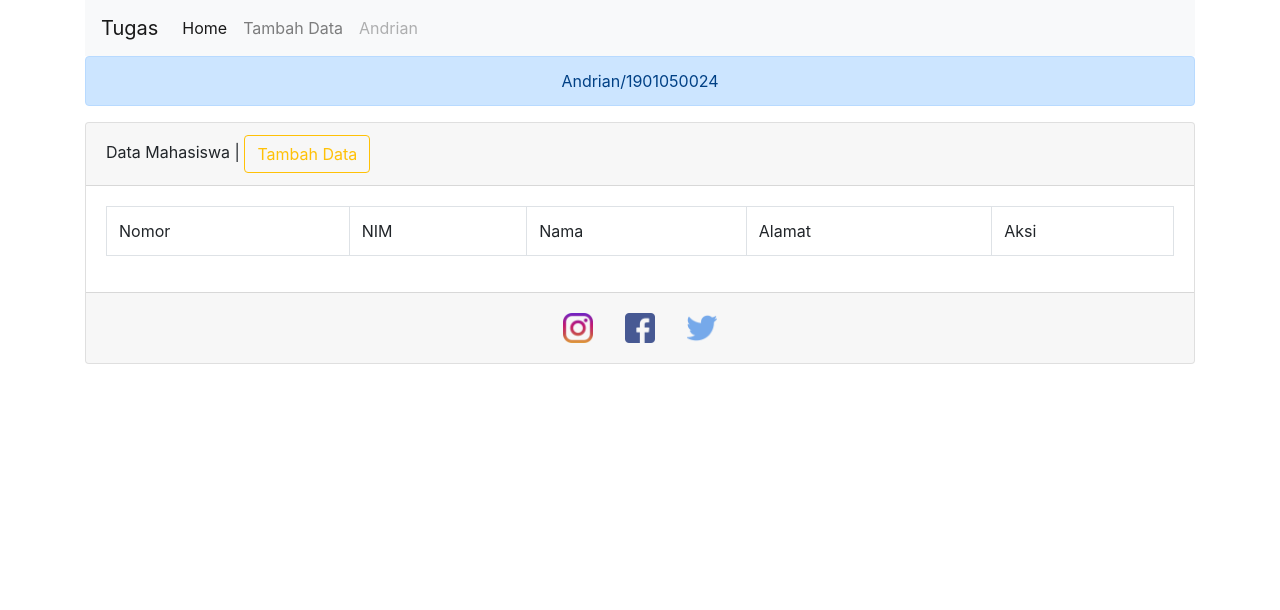
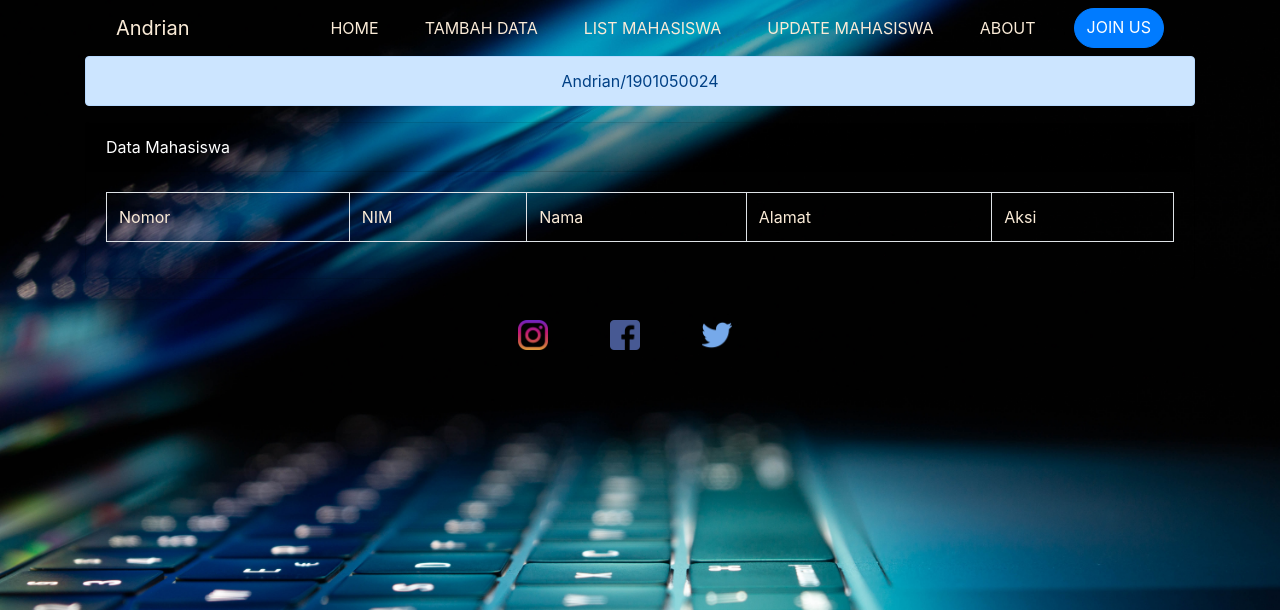
Before and after one commit to Andrian17/web-lanjut-si-2020, a CodeIgniter app: page /web-lanjut-si-2020/index.php/Mahasiswa in a window 1280 px wide. Shown: the top 610 px of the page. Run offline with CodeIgniter, Linux system fonts and the light colour scheme; data that the repository does not hold is empty.

Commit message:
Menambahkan fungsi Update

```diff
--- a/application/controllers/Mahasiswa.php
+++ b/application/controllers/Mahasiswa.php
@@ -10,14 +10,16 @@ class Mahasiswa extends CI_Controller
 
   public function index(){
 
-    //$data['tbl_mahasiswa'] = $this->db->get('mahasiswa')->result();
-
     $data['tbl_mahasiswa'] = $this->m_mhs->getAll();
+    $this->load->view('Head_Footer/Head');
     $this->load->view('mahasiswa/v_index',$data);
+    $this->load->view('Head_Footer/footer');
 
   }
   public function tambah(){
+    $this->load->view('Head_Footer/Head');
   	$this->load->view('mahasiswa/v_formAdd');
+    $this->load->view('Head_Footer/footer');
   }
   public function proses_tambah(){
     $NIM = $this->input->post('t_nim');
@@ -25,6 +27,7 @@ class Mahasiswa extends CI_Controller
     $alamat = $this->input->post('t_alamat');
 
     $dataInput = [
+
       'NIM' => $NIM,
       'nama' => $nama,
       'alamat' => $alamat
@@ -36,7 +39,9 @@ class Mahasiswa extends CI_Controller
   public function edit($ID)
   {
     $dataInput['tbl_mahasiswa'] = $this->m_mhs->getById($ID);
+    $this->load->view('Head_Footer/Head');
     $this->load->view('mahasiswa/v_edit',$dataInput);
+    $this->load->view('Head_Footer/footer');
   }
 
   public function update()
--- a/application/models/m_mhs.php
+++ b/application/models/m_mhs.php
@@ -14,11 +14,11 @@ class m_mhs extends CI_Model
 
 	public function m_Add($dataInput){
 		//insert into value
-		$this->db->insert($this->table, $dataInput);
+		return $this->db->insert($this->table, $dataInput);
 	}
 	public function getById($ID)
 	{
-		return $this->db->get_where($this->table, ["ID" => $ID])->row();
+		return $this->db->get_where($this->table, ["ID" => $ID])->row_object();
 	}
 
 	public function update($dataInput, $ID)
@@ -27,10 +27,10 @@ class m_mhs extends CI_Model
 		//return $this->db->update($this->table, $data, array('kd_siswa' => $id));
 	}
 
-    public function delete($ID)
-    {
-        return $this->db->delete($this->table, array("ID" => $ID));
-    }
+	public function delete($ID)
+	{
+		return $this->db->delete($this->table, array("ID" => $ID));
+	}
 }
 
 
--- /dev/null
+++ b/application/views/Head_Footer/Head.php
@@ -0,0 +1,34 @@
+<!DOCTYPE html>
+<html>
+<head>
+	<title> </title>
+	<link rel="stylesheet" href="<?php echo base_url('assets/bootstrap/css/bootstrap.min.css') ?>">
+	<link rel="stylesheet" href="<?php echo base_url('assets/bootstrap/css/MyStyle.css') ?>">
+</head>
+
+<body class="bgbd ">
+	<div class="container">
+
+		<nav class="navbar navbar-expand-lg navbar-light">
+			<div class="container">
+				<a class="navbar-brand" href="#">Andrian</a>
+				<button class="navbar-toggler" type="button" data-toggle="collapse" data-target="#navbarNavAltMarkup"
+				aria-controls="navbarNavAltMarkup" aria-expanded="false" aria-label="Toggle navigation">
+				<span class="navbar-toggler-icon "></span>
+			</button>
+			<div class="collapse navbar-collapse" id="navbarNavAltMarkup">
+				<div class="navbar-nav ml-auto ">
+					<a class="nav-item nav-link active" href="<?php echo site_url('Mahasiswa') ?>">Home <span class="sr-only ">(current)</span></a>
+					<a class="nav-item nav-link" href="<?php echo site_url('Mahasiswa/tambah') ?>">Tambah Data </a>
+					<a class="nav-item nav-link" href="#">List Mahasiswa</a>
+					<a class="nav-item nav-link" href="#" tabindex="-1">Update Mahasiswa</a>
+					<a class="nav-item nav-link" href="#" tabindex="-1">About</a>
+					<a class="nav-item btn btn-primary tombol" href="" tabindex="-1">Join US</a>
+				</div>
+			</div>
+		</div>
+	</nav>
+
+	<div class="alert alert-primary" role="alert" align="center">
+		Andrian/1901050024
+	</div>
--- /dev/null
+++ b/application/views/Head_Footer/footer.php
@@ -0,0 +1,20 @@
+
+	<div class="card-footer bg-transparent mrgn">
+		<ul class="nav justify-content-center">
+			<li class="nav-item">
+				<a class="nav-link" href="https://www.instagram.com/andriancimen/" target="_blank"><img src="<?php echo base_url('assets/img/instagram.PNG') ?>"></a>
+			</li>
+			<li class="nav-item">
+				<a class="nav-link" href="https://www.instagram.com/andriancimen/" target="_blank"><img src="<?php echo base_url('assets/img/facebook.PNG') ?>"></a>
+			</li>
+			<li class="nav-item">
+				<a class="nav-link" href="https://www.instagram.com/andriancimen/" target="_blank"><img src="<?php echo base_url('assets/img/twitter.PNG') ?>" ></a>
+			</li>
+		</ul>
+	</div>
+</div>
+<script src="https://code.jquery.com/jquery-3.5.1.slim.min.js" integrity="sha384-DfXdz2htPH0lsSSs5nCTpuj/zy4C+OGpamoFVy38MVBnE+IbbVYUew+OrCXaRkfj" crossorigin="anonymous"></script>
+<script src="https://cdn.jsdelivr.net/npm/bootstrap@4.5.3/dist/js/bootstrap.bundle.min.js" integrity="sha384-ho+j7jyWK8fNQe+A12Hb8AhRq26LrZ/JpcUGGOn+Y7RsweNrtN/tE3MoK7ZeZDyx" crossorigin="anonymous"></script>
+
+</body>
+</html>
--- a/application/views/mahasiswa/v_index.php
+++ b/application/views/mahasiswa/v_index.php
@@ -1,50 +1,11 @@
-<!DOCTYPE html>
-<html>
-<head>
-	<title></title>
-	<link rel="stylesheet" href="<?php echo base_url('assets/bootstrap/css/bootstrap.min.css') ?>">
-	<script type="text/javascript">
-		function confirmation() {
-			var answer = confirm("Yakin Akan Menghapus Data Ini");
-		}
-	</script>
-</head>
-<body>
-	<div class="container">
 
-		<nav class="navbar navbar-expand-lg navbar-light bg-light">
-			<a class="navbar-brand" href="#">Tugas</a>
-			<button class="navbar-toggler" type="button" data-toggle="collapse" data-target="#navbarNav" aria-controls="navbarNav" aria-expanded="false" aria-label="Toggle navigation">
-				<span class="navbar-toggler-icon"></span>
-			</button>
-			<div class="collapse navbar-collapse" id="navbarNav">
-				<ul class="navbar-nav">
-					<li class="nav-item active">
-						<a class="nav-link" href="#">Home <span class="sr-only">(current)</span></a>
-					</li>
-					<li class="nav-item">
-						<a class="nav-link" href="#">Tambah Data</a>
-					</li>
-					<li class="nav-item">
-						<a class="nav-link disabled" href="#" tabindex="-1">Andrian</a>
-					</li>
-				</ul>
-			</div>
-		</nav>
-
-		<div class="alert alert-primary" role="alert" align="center">
-			Andrian/1901050024
-		</div>
-
-
-		<div class="card">
+<div class="card bg-transparent">
 	<div class="card-header">
-				Data Mahasiswa |
-				<a href="<?php echo site_url('Mahasiswa/tambah') ?>" class="btn btn-outline-warning">Tambah Data</a>
+		Data Mahasiswa
 	</div>
 	<div class="card-body">
 
-				<table class="table table-bordered">
+		<table class="table table-bordered clr">
 			<tr>
 				<td>Nomor</td>
 				<td>NIM</td>
@@ -62,8 +23,9 @@
 					<td><?= $key->nama ?></td>
 					<td><?= $key->alamat ?></td>
 					<td>
-								<a href="<?php echo site_url('Mahasiswa/edit/'); ?><?php echo $key->ID; ?>" class="btn btn-primary">Edit</a>
-								<a onclick="confirmation()" href="<?php echo site_url('Mahasiswa/delete/'); ?><?php echo $key->ID ?>" class="btn btn-danger">Delete</a>
+						<a href="<?php echo site_url('Mahasiswa/edit/'.$key->ID); ?>" class="btn btn-primary">Edit</a>
+						<a onclick="return confirm('Yakin Akan Menghapus?')"
+						href="<?= site_url('Mahasiswa/delete/'.$key->ID) ?>" class="btn btn-danger">Delete</a>
 					</td>
 				</tr>
 			<?php } ?>
@@ -72,21 +34,4 @@
 		</table>
 
 	</div>
-			<div class="card-footer text-muted">
-				<ul class="nav justify-content-center">
-					<li class="nav-item">
-						<a class="nav-link" href="https://www.instagram.com/andriancimen/" target="_blank"><img src="<?php echo base_url('assets/img/instagram.PNG') ?>" width="30px"></a>
-					</li>
-					<li class="nav-item">
-						<a class="nav-link" href="https://www.instagram.com/andriancimen/" target="_blank"><img src="<?php echo base_url('assets/img/facebook.PNG') ?>" width="30px"></a>
-					</li>
-					<li class="nav-item">
-						<a class="nav-link" href="https://www.instagram.com/andriancimen/" target="_blank"><img src="<?php echo base_url('assets/img/twitter.PNG') ?>" width="30px"></a>
-					</li>
-				</ul>
 </div>
-		</div>
-	</div>
-
-</body>
-</html>
--- /dev/null
+++ b/assets/bootstrap/css/MyStyle.css
@@ -0,0 +1,46 @@
+.mrgn{
+	margin: 20px;
+}
+.bgbd{
+	background-image: url('img/bg3.jpg');
+	color: white;
+	background-size: cover;
+	color: white !important;
+}
+
+.navbar-brand, .clr , .nav-link{
+	color: antiquewhite !important;
+}
+
+.nav-link{
+	margin-right: 30px;
+	text-transform: uppercase;
+}
+
+.nav-link:hover::after{
+	content: '';
+	display: block;
+	border-bottom: 5px solid rgb(91, 200, 250);
+	width: 75%;
+	margin: auto;
+	padding-bottom: 3px;
+	margin-bottom: -8px;
+}
+
+.tombol{
+	text-transform: uppercase;
+	border-radius: 40px;
+}
+
+.bgf{
+
+	background-color: black;
+	opacity: 30%;
+}
+.bgff{
+	opacity: 100% !important;
+	color: white;
+}
+li a img{
+	width: 30px;
+}
```
Also changed, not shown: application/views/mahasiswa/v_edit.php (+6 -9 lines), application/views/mahasiswa/v_formAdd.php (+5 -5 lines), assets/bootstrap/css/img/bg1.jpg (added), assets/bootstrap/css/img/bg2.jpg (added), assets/bootstrap/css/img/bg3.jpg (added). Lines whose indentation alone changed are shown as unchanged.
